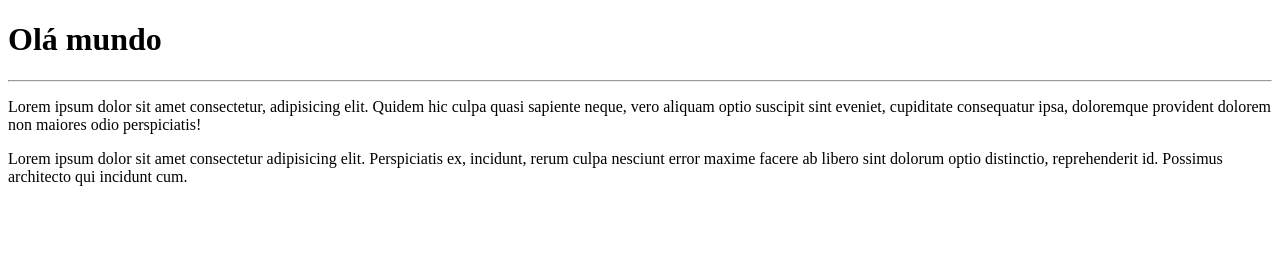
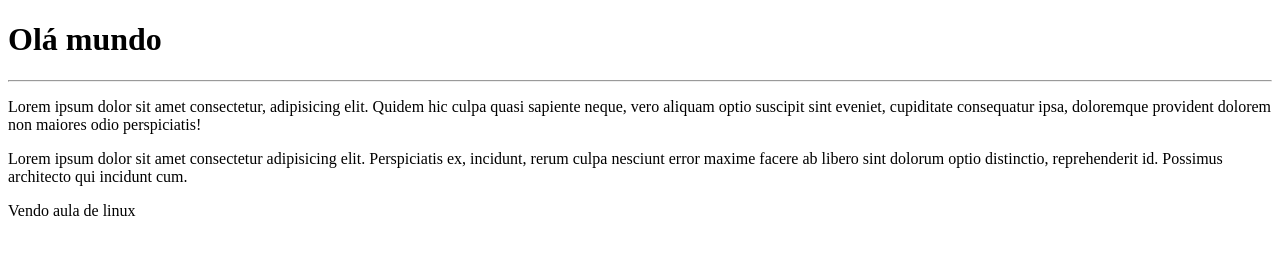
Before and after one commit to brunaebruno37-jpg/Curso_GIT_GIT_hub, a plain HTML site: page site-exemplo/index.html in a window 1280 px wide. Drawn offline with Linux system fonts and the light colour scheme.

Commit message:
aula linux

```diff
--- a/site-exemplo/index.html
+++ b/site-exemplo/index.html
@@ -11,5 +11,6 @@
     <p>Lorem ipsum dolor sit amet consectetur, adipisicing elit. Quidem hic culpa quasi sapiente neque, vero aliquam optio suscipit sint eveniet, cupiditate consequatur ipsa, doloremque provident dolorem non maiores odio perspiciatis!</p>
 
     <p>Lorem ipsum dolor sit amet consectetur adipisicing elit. Perspiciatis ex, incidunt, rerum culpa nesciunt error maxime facere ab libero sint dolorum optio distinctio, reprehenderit id. Possimus architecto qui incidunt cum.</p>
+    <p>Vendo aula de linux</p>
 </body>
 </html>
```
